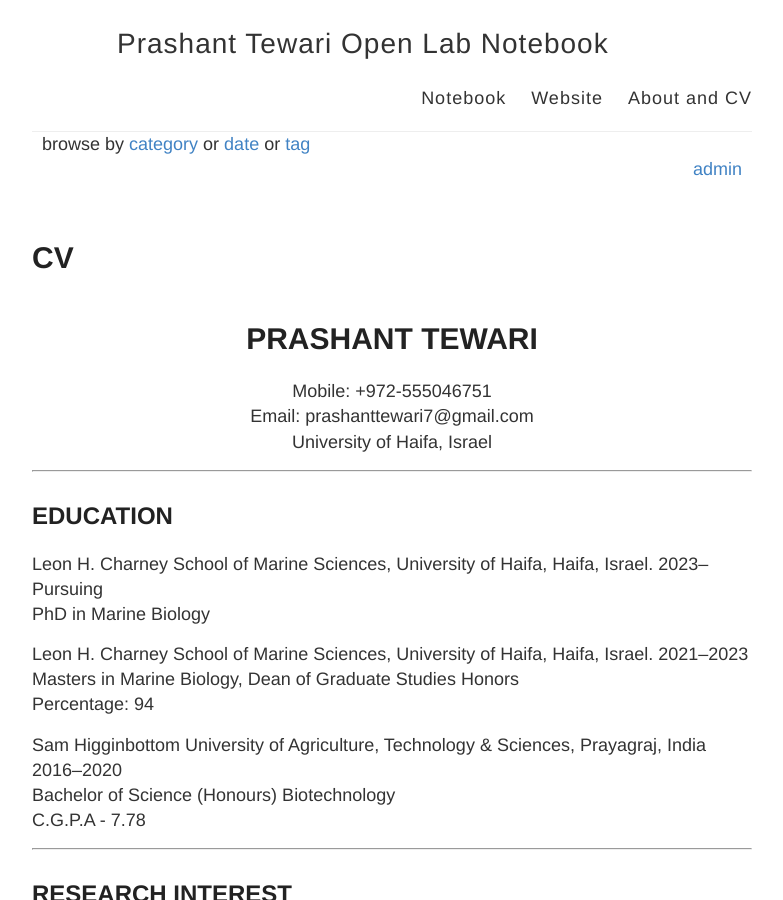
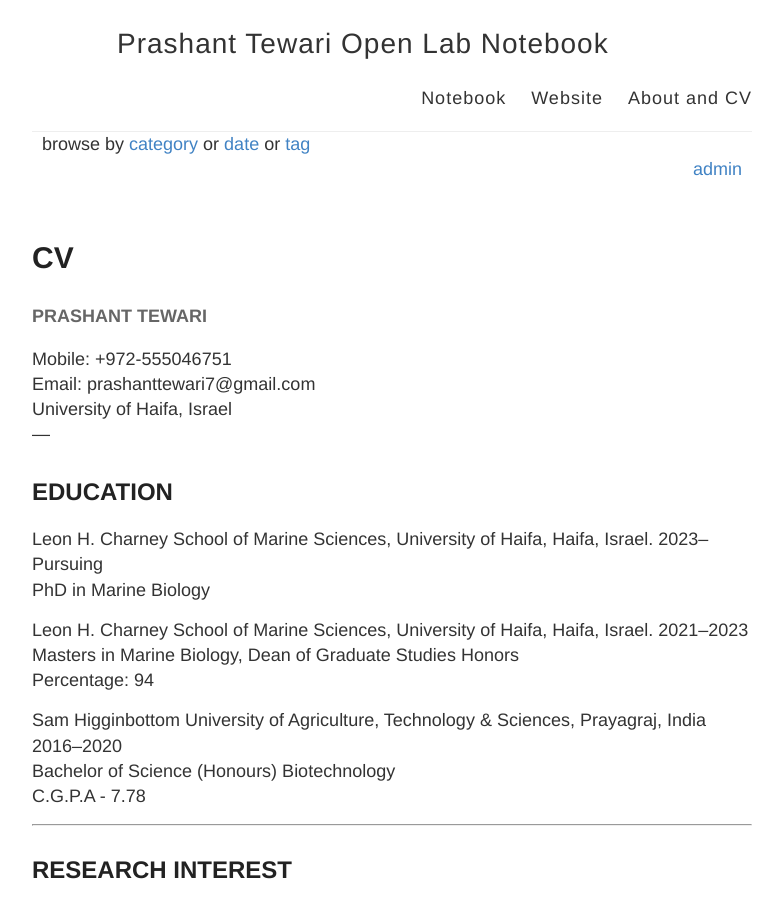
Before and after one commit to Nefalibata/Prashant_Notebook, a Jekyll site: the page built from about.md, in a window 1280 px wide and 900 px high. Shown: the whole window, without its empty margins (248-1031 px from the left). Built offline with Jekyll 4.4.1, drawn with Linux system fonts in a browser that asks for light colours.

Commit message:
Update about.md

```diff
--- a/about.md
+++ b/about.md
@@ -3,18 +3,11 @@ layout: page
 title: CV
 permalink: /cv/
 ---
-<div style="text-align: center;">
+#### PRASHANT TEWARI
 
-<h1>PRASHANT TEWARI</h1>
-
-<p>
-Mobile: +972-555046751<br>
-Email: prashanttewari7@gmail.com<br>
+Mobile: +972-555046751
+Email: prashanttewari7@gmail.com
 University of Haifa, Israel
-</p>
-
-</div>
-
 ---
 
 ## EDUCATION
```
